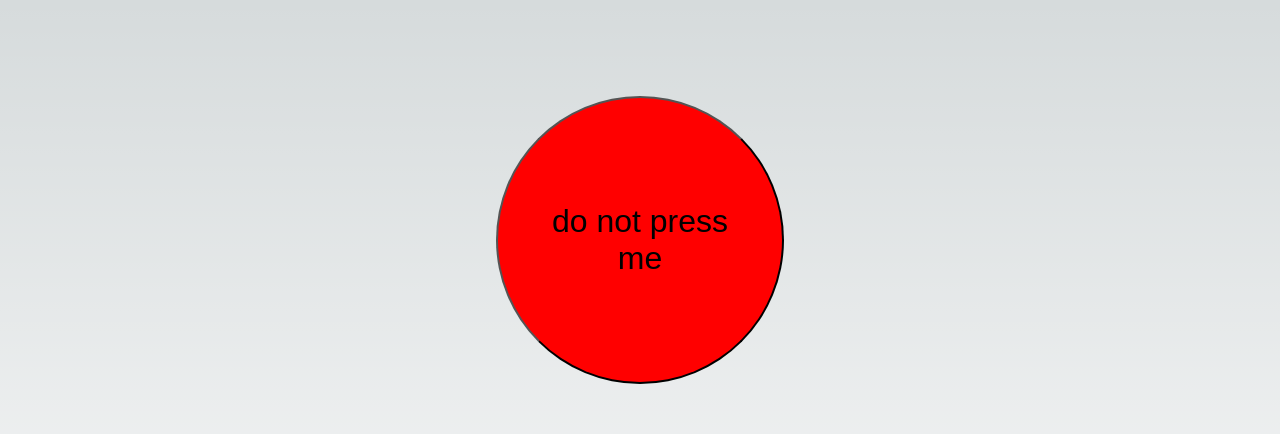
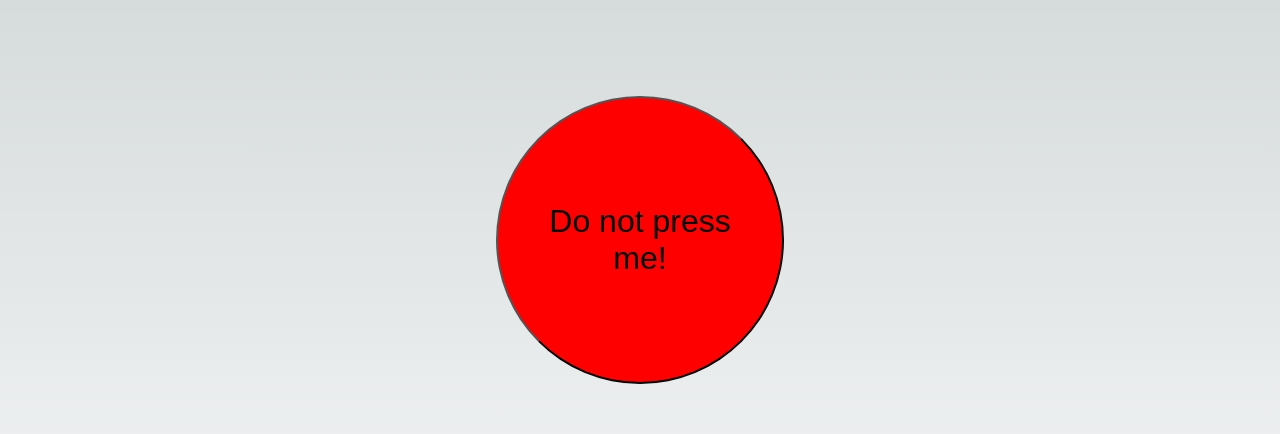
Before and after one commit to mmmaaatttttt/bisect-demo, a Next.js app: page / in a window 1280 px wide. Shown: the top 434 px of the page. Built offline with nearby package versions, Linux system fonts and the light colour scheme.

Commit message:
update copy

```diff
--- a/src/app/page.tsx
+++ b/src/app/page.tsx
@@ -19,7 +19,7 @@ export default function Home() {
     <main className={styles.main}>
       {!playing && (
         <button onClick={() => setPlaying(true)} className={styles.button}>
-          do not press me
+          Do not press me!
         </button>
       )}
       <VideoPlayer
```
